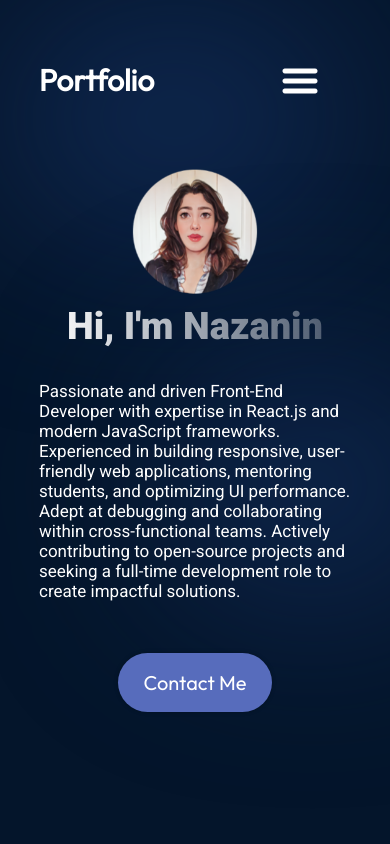
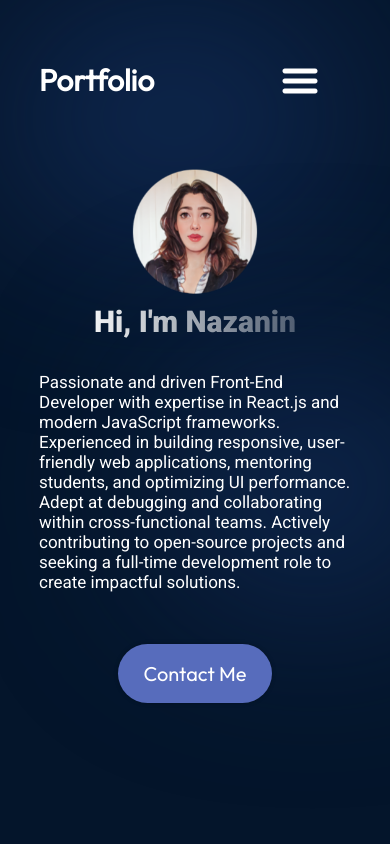
Before and after one commit to NazaninHashemian/portfolio, a React (Vite) app: page / in a window 390 px wide. Shown: the top 844 px of the page. Built offline with nearby package versions, Linux system fonts and the light colour scheme.

Commit message:
Fix size in hero section

```diff
--- a/src/components/Hero/Hero.module.css
+++ b/src/components/Hero/Hero.module.css
@@ -104,10 +104,12 @@
   }
 
 
-@media screen and (max-width:830px){
+@media screen and (max-width:850px){
+    .title {
+        font-size: 38px;
+    }
     .container {
         flex-direction: column-reverse;
-
     }
     .content {
         align-items: center;
@@ -115,10 +117,8 @@
 }
 
 @media screen and (max-width:580px){
-
     .title {
-        font-size: 50px;
-        font-weight: 800;
+        font-size: 35px;
     }
     .description {
         font-size: 19px;
@@ -131,9 +131,8 @@
 
 
 @media screen and (max-width:450px){
-
     .title {
-        font-size: 38px;
+        font-size: 30px;
     }
     .description {
         font-size: 17px;
```
